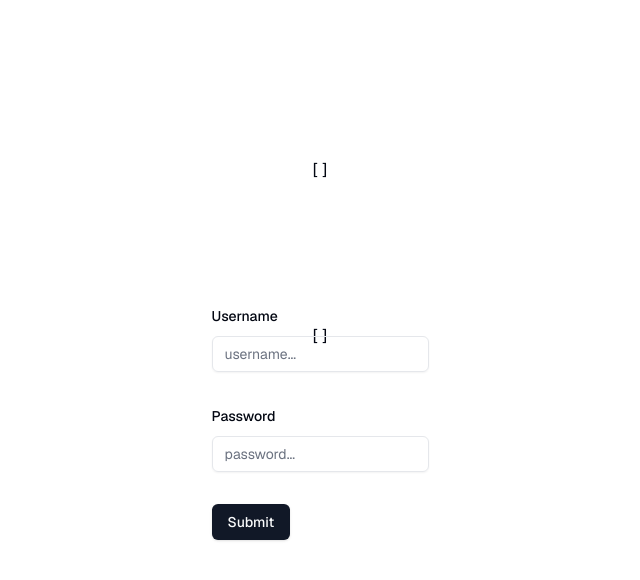
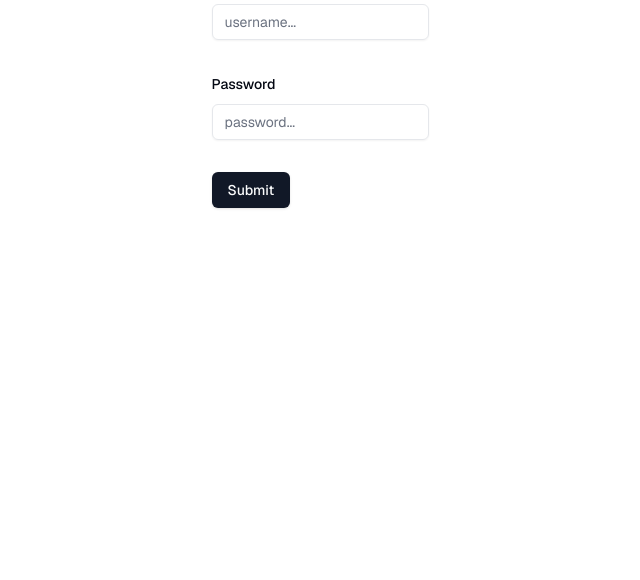
Before and after one commit to goaldiggerpm/freshkarroExpenseTracker, a Next.js app: page / in a window 1280 px wide. Shown: the top 580 px of the page, without its empty margins (320-960 px from the left). Built offline with nearby package versions, Linux system fonts and the light colour scheme; no server answers; the database is empty.

Commit message:
main page fix DevPM

```diff
--- a/src/app/page.js
+++ b/src/app/page.js
@@ -1,14 +1,14 @@
 import { LoginForm } from '@/components/custom/loginForm';
-import createClient from '@/utils/supabase/server';
+// import createClient from '@/utils/supabase/server';
 
 export default async function Home() {
-  const supabase = await createClient();
-  const { data: users } = await supabase.from("users").select();
-  const { data: expenses } = await supabase.from("expenses").select();
+  // const supabase = await createClient();
+  // const { data: users } = await supabase.from("users").select();
+  // const { data: expenses } = await supabase.from("expenses").select();
   return (
     <div className="grid grid-rows-[20px_1fr_20px] items-center justify-items-center  p-8 pb-20 gap-16 sm:p-20 font-[family-name:var(--font-geist-sans)]">
-      <pre className='mt-40'  >{JSON.stringify(users, null, 2)}</pre>
-      <pre className='mt-40'  >{JSON.stringify(expenses, null, 2)}</pre>
+      {/* <pre className='mt-40'  >{JSON.stringify(users, null, 2)}</pre>
+      <pre className='mt-40'  >{JSON.stringify(expenses, null, 2)}</pre> */}
       <LoginForm />
     </div>
   );
```
